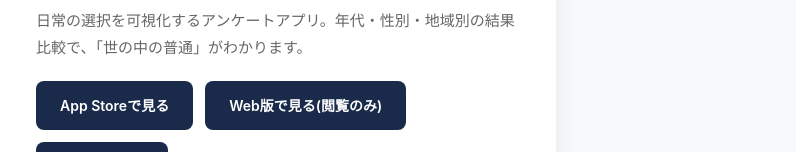
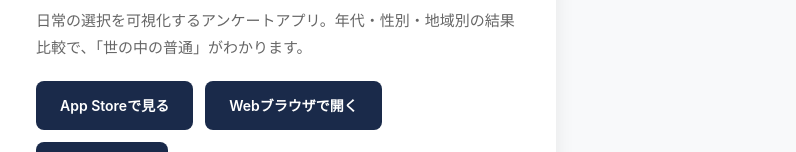
Before and after one commit to tkasets/t-kasets-site, a plain HTML site: page index.html in a window 1280 px wide. Shown: the part 651-803 px from the top of the page, 484-1280 px from the left. Drawn offline with Linux system fonts and the light colour scheme.

Commit message:
Web版ボタンの文言を「Webブラウザで開く」に変更
Co-Authored-By: Claude Sonnet 5.5 <noreply@anthropic.com>

```diff
--- a/index.html
+++ b/index.html
@@ -384,7 +384,7 @@
         <p>日常の選択を可視化するアンケートアプリ。年代・性別・地域別の結果比較で、「世の中の普通」がわかります。</p>
         <div class="btn-group">
           <a href="https://apps.apple.com/jp/app/id6757598659" class="btn">App Storeで見る</a>
-          <a href="https://minnadocchiha.t-kasets.com" class="btn">Web版で見る(閲覧のみ)</a>
+          <a href="https://minnadocchiha.t-kasets.com" class="btn">Webブラウザで開く</a>
           <a href="/minna-dotchi.html" class="btn">くわしく見る</a>
         </div>
       </div>
```
Also changed, not shown: minna-dotchi.html (+1 -1 lines).
